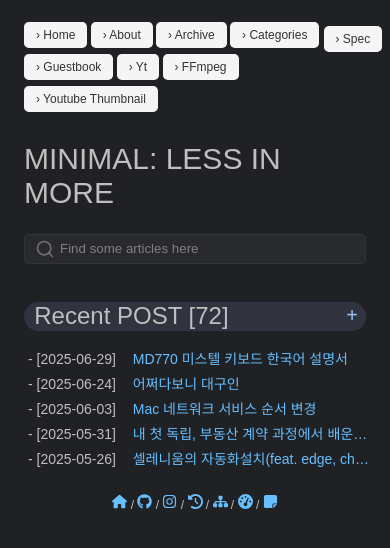
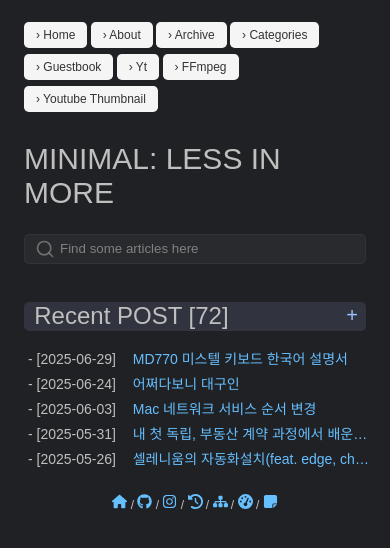
Before and after one commit to pozuhtuhv/pozuhtuhv.github.io, a Jekyll site: the page built from index.html, in a window 390 px wide. Shown: the top 548 px of the page. Built offline with Jekyll 4.4.1, drawn with Linux system fonts in a browser that asks for light colours; some web fonts are replaced.

Commit message:
(edit) something_css

```diff
--- a/_sass/_main.scss
+++ b/_sass/_main.scss
@@ -696,6 +696,10 @@ tr:hover {
       display: none;
       bottom: 9%;
     }
+
+    #specButton {
+      display: none;
+    }
 }
 
 .blog-header {
@@ -704,7 +708,7 @@ tr:hover {
     align-items: center;
     background-color: var(--code-bg-color);
     padding-left: 3%;
-    border-radius: 30px
+    border-radius: 5px
 }
 
 .blog-more {
@@ -714,7 +718,7 @@ tr:hover {
     height: 27px;
     color: #99c3ff;
     font-size: 20px;
-    border-radius: 50%;
+    border-radius: 5px;
     transition: color .3s, transform .2s
 }
 
```
